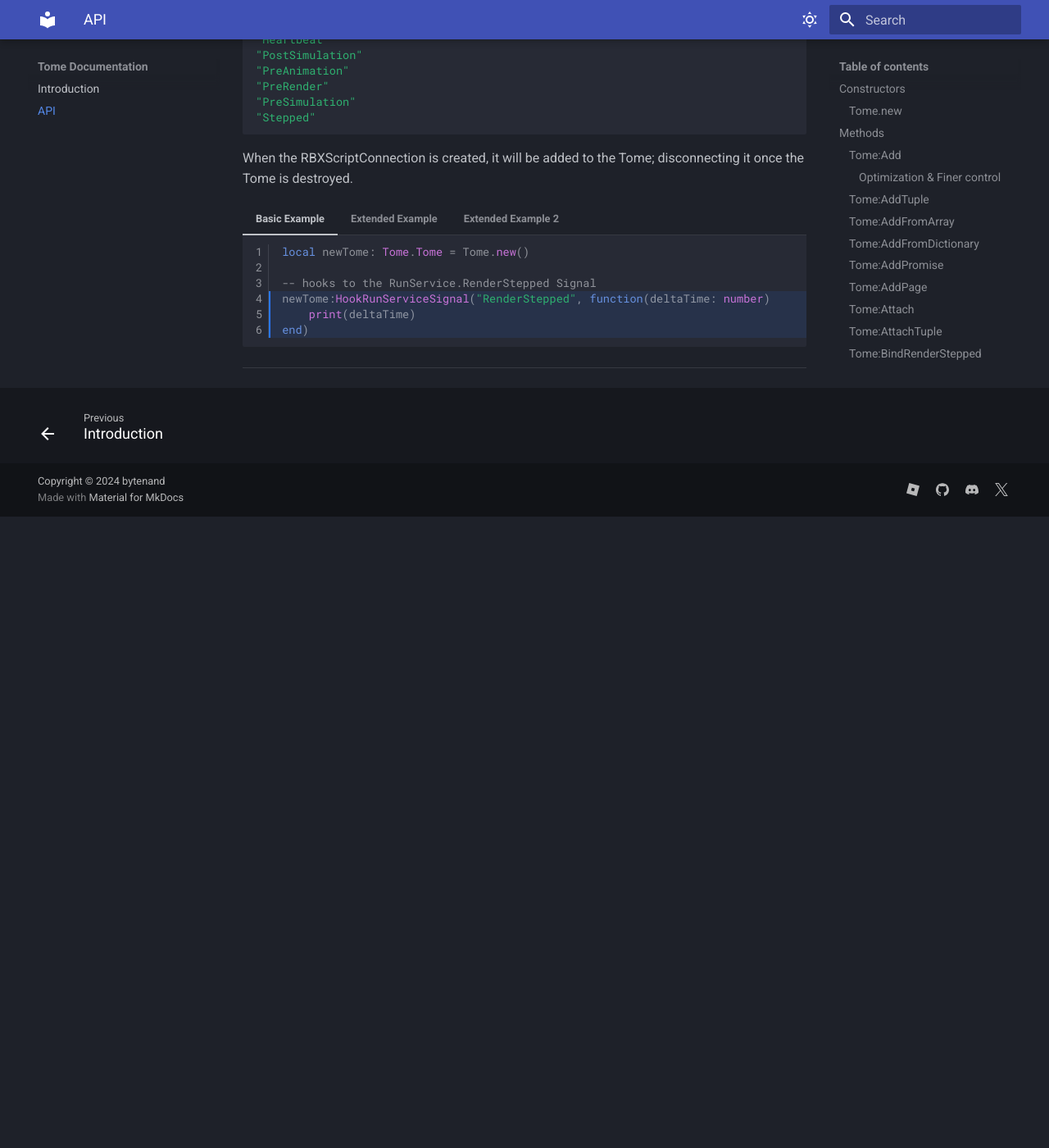
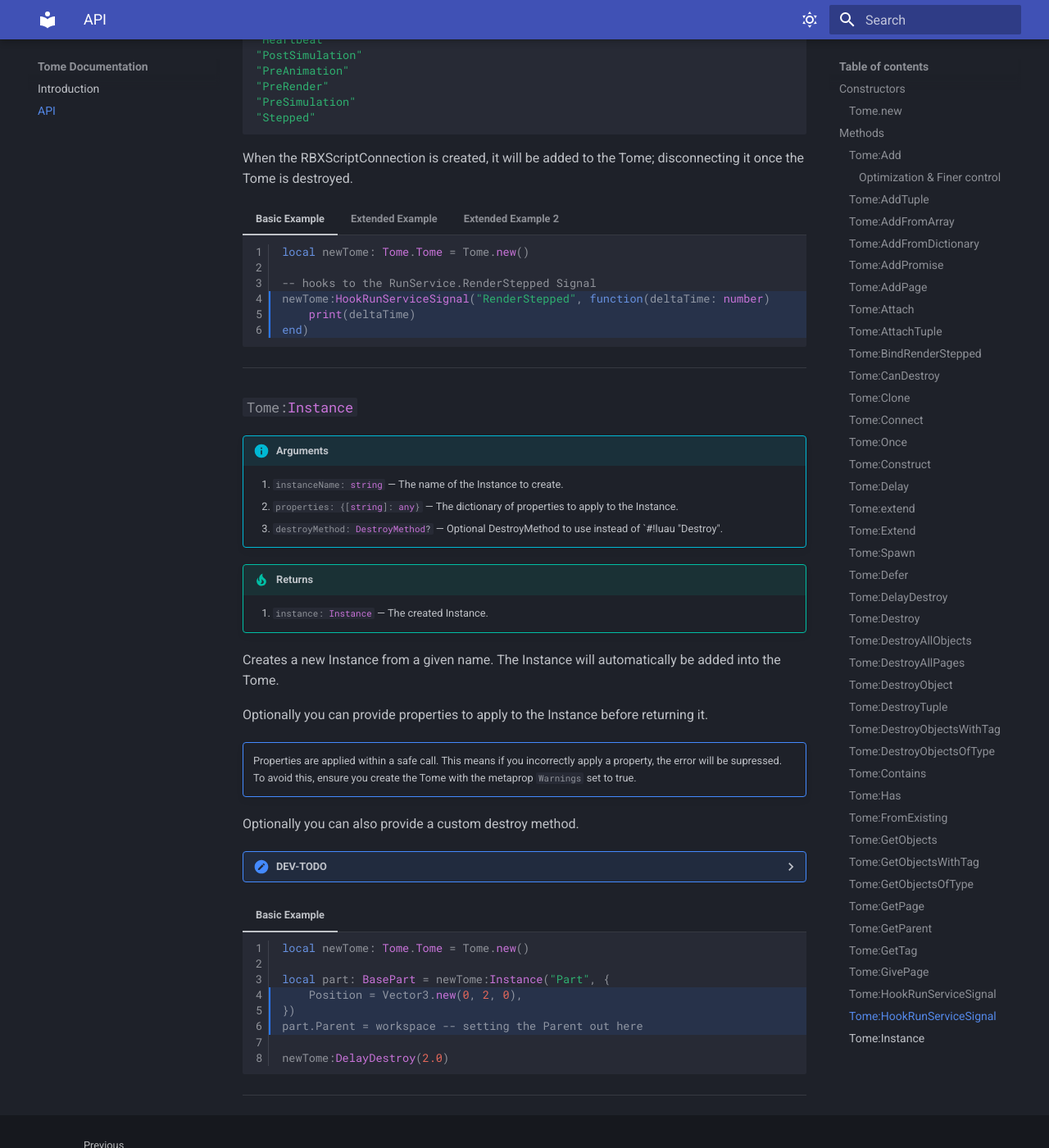
Before and after one commit to y29r/tome-docs, an MkDocs documentation site: the page built from docs/API.md, in a window 1280 px wide and 1400 px high, scrolled down 22886 px. Shown: the whole window at 82% size. Built offline with MkDocs 1.6.1 and Material for MkDocs 9.7.7, drawn with Linux system fonts in a browser that asks for light colours; before the commit the page ends 23516 px from its top, so only the background shows below that.

Commit message:
Added Tome:Instance

````diff
--- a/docs/API.md
+++ b/docs/API.md
@@ -1229,3 +1229,41 @@ When the RBXScriptConnection is created, it will be added to the Tome; disconnec
 	```
 
 ---
+
+### `#!luau Tome:Instance`
+
+!!! info "Arguments"
+	1. `#!luau instanceName: string` &mdash; The name of the Instance to create.
+	2. `#!luau properties: {[string]: any}` &mdash; The dictionary of properties to apply to the Instance.
+	3. `#!luau destroyMethod: DestroyMethod?` &mdash; Optional DestroyMethod to use instead of `#!luau "Destroy".
+
+!!! tip "Returns"
+	1. `#!luau instance: Instance` &mdash; The created Instance.
+
+Creates a new Instance from a given name. The Instance will automatically be added into the Tome.
+
+Optionally you can provide properties to apply to the Instance before returning it.
+
+!!! note ""
+	Properties are applied within a safe call. This means if you incorrectly apply a property, the error will be supressed. To avoid this, ensure you create the Tome with the metaprop `#!luau Warnings` set to true.
+
+Optionally you can also provide a custom destroy method.
+
+??? important "DEV-TODO"
+	Currently there's no guarantee that the property `#!luau properties.Parent` will be set after all the other properties. This is important because setting properties after parenting is slower than setting them during creation.
+
+	This will be changed in the near future.
+
+=== "Basic Example"
+	```luau linenums="1" hl_lines="4-6"
+	local newTome: Tome.Tome = Tome.new()
+
+	local part: BasePart = newTome:Instance("Part", {
+		Position = Vector3.new(0, 2, 0),
+	})
+	part.Parent = workspace -- setting the Parent out here
+
+	newTome:DelayDestroy(2.0)
+	```
+
+---
````
